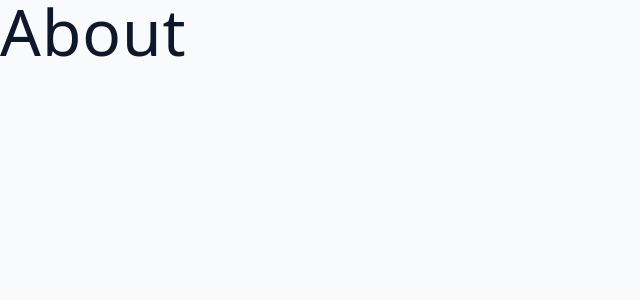
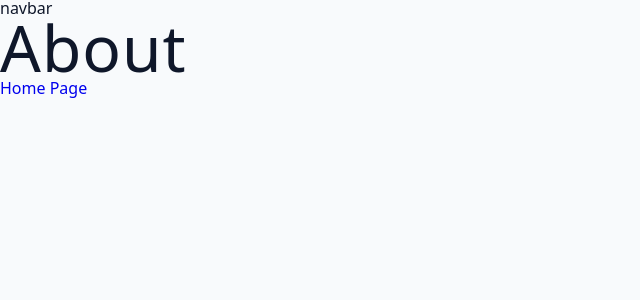
Before and after one commit to cbarnes0/SipNest, a React (Vite) app: page /about in a window 1280 px wide. Shown: the top 300 px of the page, without its empty margins (0-640 px from the left). Built offline with nearby package versions, Linux system fonts and the light colour scheme.

Commit message:
added links and nested

```diff
--- a/src/App.jsx
+++ b/src/App.jsx
@@ -6,11 +6,26 @@ const router = createBrowserRouter([
   {
     path: '/',
     element: <HomeLayout />,
+    children:[
+      {
+        index: true,
+        element: <Landing />,
+      },
+      {
+        path: 'cocktail',
+        element: <Cocktail />,
+      },
+      {
+        path: 'newsletter',
+        element: <Newsletter />,
+      },
+      {
+        path: 'about',
+        element: <About />,
+      },
+    ],
   },
-  {
-    path: '/about',
-    element: <About />,
-  },
+
 ]);
 
 const App = () => {
--- a/src/pages/About.jsx
+++ b/src/pages/About.jsx
@@ -1,4 +1,11 @@
+import { Link } from 'react-router-dom';
+
 const About = () => {
-    return <h1>About</h1>
+    return (
+        <div>
+            <h1>About</h1>
+            <Link to='/'>Home Page</Link>
+        </div>
+    )
 };
 export default About;
--- a/src/pages/HomeLayout.jsx
+++ b/src/pages/HomeLayout.jsx
@@ -1,4 +1,11 @@
+import { Outlet } from 'react-router-dom';
+
 const HomeLayout = () => {
-    return <h1>HomeLayout</h1>
+    return (
+        <div>
+            <nav>navbar</nav>
+            <Outlet />
+        </div>
+    )
 };
 export default HomeLayout;
```
